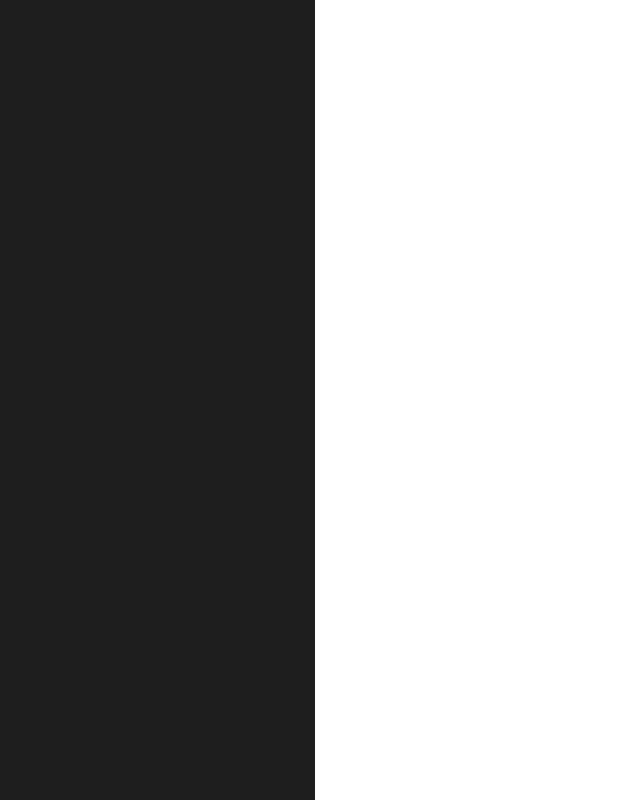
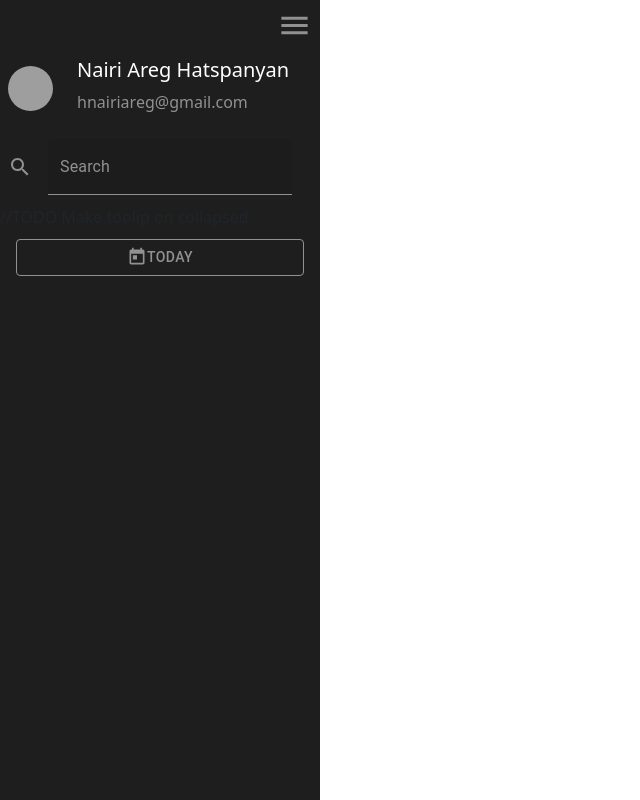
Before and after one commit to NairiAreg/react_node_todo, a React (Create React App) app in the folder client/: page / in a window 1280 px wide. Shown: the whole page, without its empty margins (0-640 px from the left). Built offline with nearby package versions, Linux system fonts and the light colour scheme; grey boxes are pictures that could not be loaded.

Commit message:
Party - day

```diff
--- a/client/src/App.scss
+++ b/client/src/App.scss
@@ -1,18 +1,35 @@
-main {
-  width: 50%;
-  margin: 50px auto;
-  text-align: center;
+@import "./vars.scss";
+// main {
+//   width: 50%;
+//   margin: 50px auto;
+//   text-align: center;
 
-  table {
-    margin: 50px auto;
-    border-collapse: collapse;
-    border: 1px solid;
+//   table {
+//     margin: 50px auto;
+//     border-collapse: collapse;
+//     border: 1px solid;
 
-    th,
-    td {
-      border-collapse: collapse;
-      border: 1px solid;
-      padding: 5px;
+//     th,
+//     td {
+//       border-collapse: collapse;
+//       border: 1px solid;
+//       padding: 5px;
+//     }
+//   }
+// }
+* {
+  margin: 0;
+  padding: 0;
+  box-sizing: border-box;
+}
+
+button {
+  svg {
+    color: $mainText;
+  }
+  &:hover {
+    > svg {
+      color: $white;
     }
   }
 }
--- a/client/src/LeftPanel/LeftPanel.scss
+++ b/client/src/LeftPanel/LeftPanel.scss
@@ -1,7 +1,79 @@
 @import "../vars.scss";
 
+.collapsed {
+  width: 50px !important;
+  align-items: center;
+}
+
 #leftPanel {
-  width: 315px;
-  height:100vh;
+  width: 320px;
+  height: 100vh;
   background-color: $mainDark;
+  overflow: hidden;
+  &.collapsed {
+    .leftPanelBody > div > *:not(:first-child) {
+      display: none !important;
+    }
+    .leftPanelBody > div {
+      justify-content: center;
+      > *:first-child {
+        padding: 0;
+      }
+    }
+  }
+  .menuToggleIcon {
+    right: 0;
+  }
+  .leftPanelBody {
+    // min-width: 320px;
+    > * {
+      margin: 10px 0;
+    }
+    .profile {
+      img {
+        border-radius: 50%;
+        width: 45px;
+        height: 45px;
+      }
+      h5 {
+        color: $white;
+      }
+      span {
+        color: $mainText;
+      }
+    }
+    .searchBox {
+      div {
+        width: fill-available;
+        #search {
+          color: $white;
+        }
+        div {
+          &::after {
+            border-color: $white;
+          }
+          &::before {
+            border-color: $mainText;
+          }
+        }
+        label {
+          color: $mainText;
+          &.Mui-focused {
+            color: $white;
+          }
+        }
+      }
+      svg {
+        color: $mainText;
+      }
+    }
+    button {
+      border-color: $mainText;
+      color: $mainText;
+      min-width: unset;
+      > span {
+        margin: 0;
+      }
+    }
+  }
 }
--- a/client/src/LeftPanel/LeftPanel.tsx
+++ b/client/src/LeftPanel/LeftPanel.tsx
@@ -1,14 +1,73 @@
 import React, { useState, useEffect } from 'react'
 import './LeftPanel.scss'
-
+import {
+  Menu as MenuIcon,
+  Search as SearchIcon,
+  Today,
+} from '@mui/icons-material'
+import { IconButton, TextField, Box, Tooltip, Button } from '@mui/material'
 
 function App() {
-
-  useEffect(() => {
-  }, [])
+  const [leftPanelCollapsed, setLeftPanelCollapsed] = useState(false)
+  useEffect(() => {}, [])
   return (
-    <div id="leftPanel">
-
+    <div
+      id="leftPanel"
+      className={`${leftPanelCollapsed ? 'collapsed' : ''} position-relative`}
+    >
+      <IconButton
+        className="menuToggleIcon position-absolute"
+        onClick={() => {
+          setLeftPanelCollapsed(!leftPanelCollapsed)
+        }}
+      >
+        <MenuIcon fontSize="large" />
+      </IconButton>
+      <div
+        className="leftPanelBody d-flex flex-column mt-5"
+        onClick={() =>
+          leftPanelCollapsed && setLeftPanelCollapsed(!leftPanelCollapsed)
+        }
+      >
+        <div className="profile d-flex">
+          <Tooltip title="Profile">
+            <IconButton>
+              <img src="https://picsum.photos/45/45" alt="img" />
+            </IconButton>
+          </Tooltip>
+          <div className="d-flex flex-column ms-3">
+            <h5>Nairi Areg Hatspanyan</h5>
+            <span>hnairiareg@gmail.com</span>
+          </div>
+        </div>
+        <Box
+          className={`searchBox d-flex align-items-center ${
+            leftPanelCollapsed ? 'justify-content-center' : ''
+          }`}
+        >
+          <Tooltip title="Search">
+            <IconButton>
+              <SearchIcon sx={{ mr: 1, my: 0.5 }} />
+            </IconButton>
+          </Tooltip>
+          <TextField
+            id="search"
+            label="Search"
+            variant="filled"
+            className={`${leftPanelCollapsed ? 'd-none' : ''}`}
+          />
+        </Box>
+        {/* {leftPanelCollapsed ? <Tooltip title="Today"> : ''} */}
+        //TODO Make toolip on collapsed
+          <Button
+            className={`${!leftPanelCollapsed ? 'mx-3' : 'mx-1'}`}
+            variant="outlined"
+            startIcon={<Today />}
+          >
+            {!leftPanelCollapsed ? 'Today' : ''}
+          </Button>
+        {/* </Tooltip> */}
+      </div>
     </div>
   )
 }
--- a/client/src/_vars.scss
+++ b/client/src/_vars.scss
@@ -1,3 +1,4 @@
 $mainDark: #1E1E1E;
 $mainLight: #242426;
 $mainText: #919191;
+$white: #fff;
```
